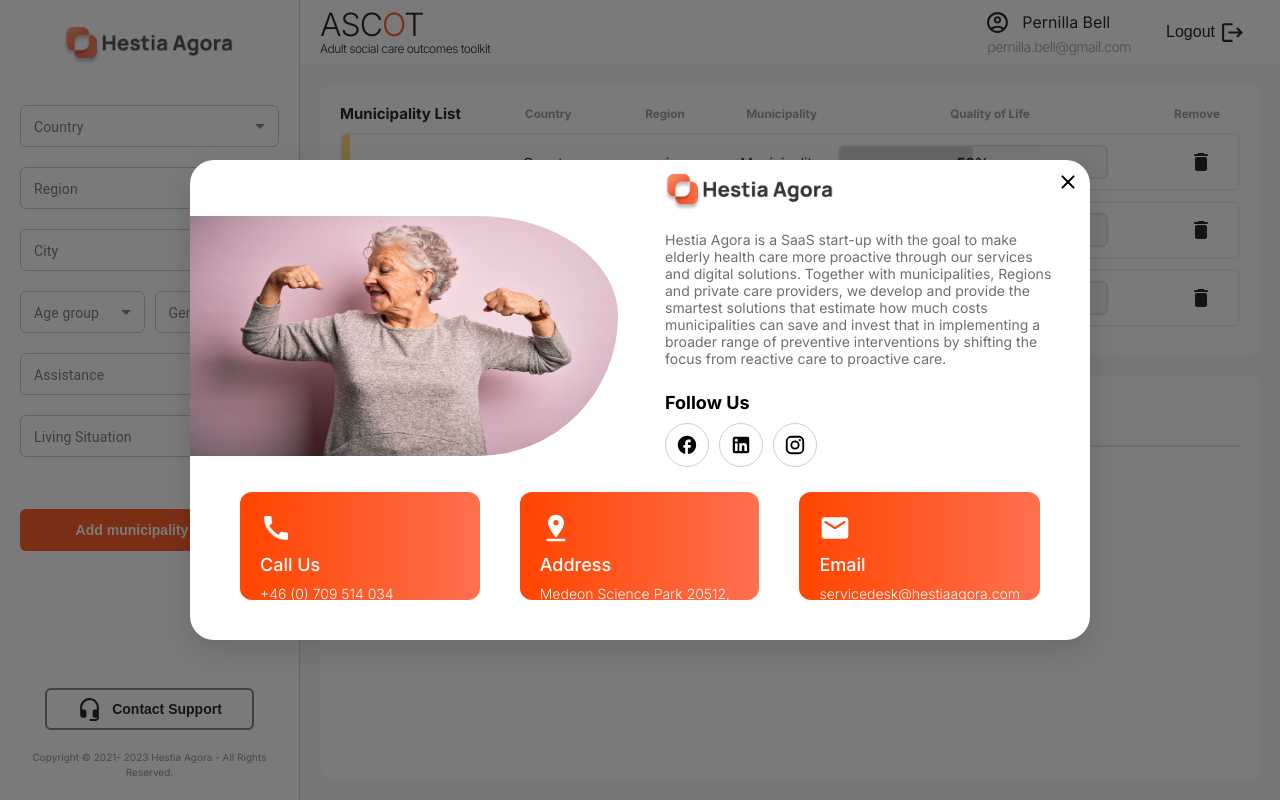
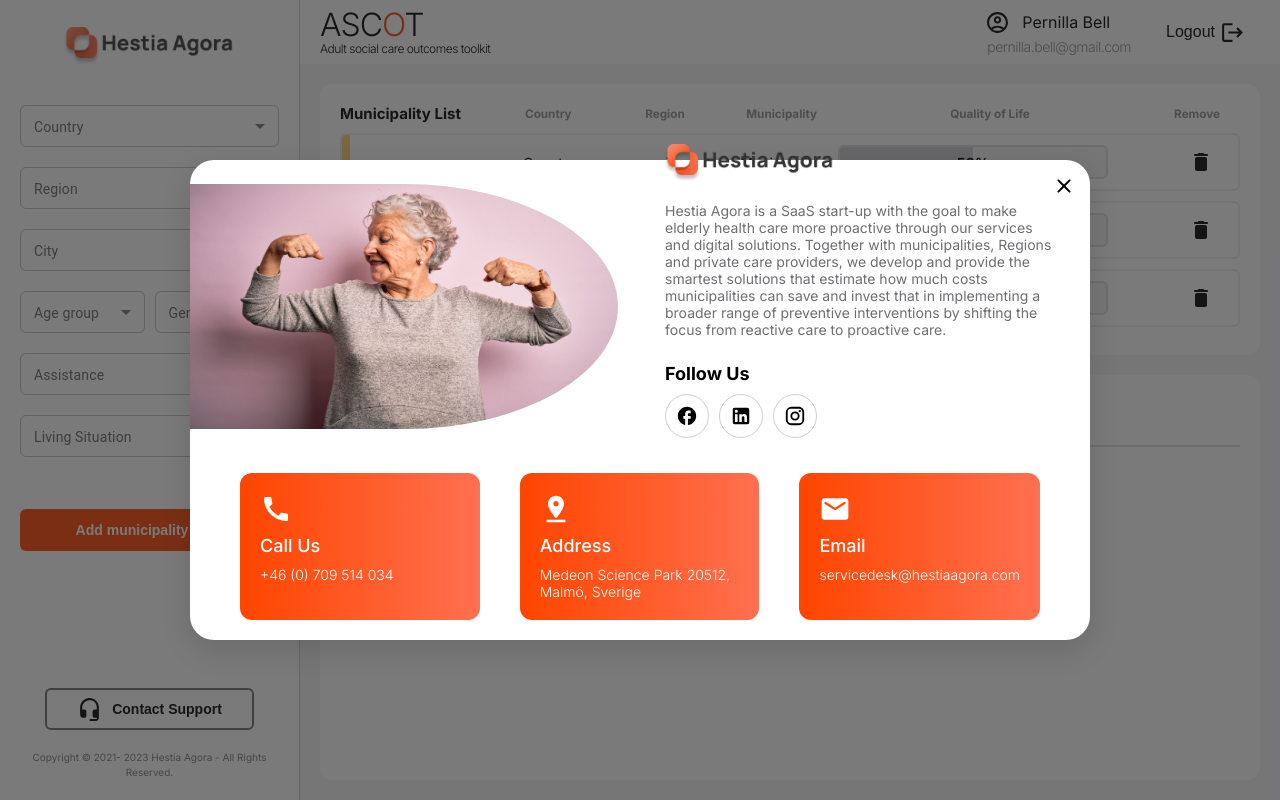
Before and after one commit to code-from-basement/ascot-analytics-web-app, a React (Vite) app: page /application in a window 1280 px wide. Built offline with nearby package versions, Linux system fonts and the light colour scheme.

Commit message:
fix Contact Support

```diff
--- a/src/Components/UI/Buttons/Buttons.tsx
+++ b/src/Components/UI/Buttons/Buttons.tsx
@@ -4,10 +4,11 @@
 interface buttonProps {
   children: React.ReactNode;
   type?: string;
+  onClick:React.MouseEventHandler<HTMLButtonElement> | undefined;
 }
 
-function Button({ children, type }: buttonProps) {
-  return <button className={`${Styles.button} ${Styles[`${type}`]}`}>{children}</button>;
+function Button({ children, type, onClick }: buttonProps) {
+  return <button className={`${Styles.button} ${Styles[`${type}`]}`} onClick={onClick} >{children}</button>;
 }
 
 export default Button;
--- a/src/Components/UI/Contact Support/ContactSupport.module.css
+++ b/src/Components/UI/Contact Support/ContactSupport.module.css
@@ -40,15 +40,14 @@
     justify-content: flex-start;
     width: 50%;
     height: 100%;
+    padding-top: 4rem;
 
 }
 .imageBox img{
-    padding-top: 4rem;
     width: 95%;
     height: 90%;
-    border-radius: 0 30rem 30rem 0;
+    border-radius: 0 50% 50% 0;
     opacity: var(--opacity-100);
-
 }
 .close{
     position: absolute;
@@ -57,7 +56,7 @@
     display: flex;
     justify-content: flex-end;
     align-items: center;
-    padding:0.5rem;
+    padding:0.9rem;
     border:none;
     background-color: transparent;
     /* border-radius:var(--border-radius-circle);
@@ -145,12 +144,12 @@
 }
 .bottomRow{
     display: flex;
-    align-items: center;
+    align-items: stretch;
     justify-content: space-between;
     padding: var(--padding-md);
     gap: 4rem;
     width: 100%;
-    height: 35%;
+    height: min-content;
 }
 .callBox{
     display: flex;
@@ -162,7 +161,7 @@
     background-image: linear-gradient(to right, var(--color-primary),var(--color-primary-hover));
     color:var(--color-white);
     width: 60%;
-    height: 100%;
+
     margin-left: 2rem;
     padding:2rem ;
     margin-bottom: 2rem;
@@ -189,7 +188,7 @@
     background-image: linear-gradient(to right, var(--color-primary),var(--color-primary-hover));
     color:var(--color-white);
     width: 60%;
-    height: 100%;
+
     padding:2rem;
     margin-bottom: 2rem;
     cursor: pointer;
@@ -215,7 +214,7 @@
     background-image: linear-gradient(to right, var(--color-primary),var(--color-primary-hover));
     color:var(--color-white);
     width: 60%;
-    height: 100%;
+
     padding:2rem;
     margin-bottom: 2rem;
     margin-right: 2rem;
```
